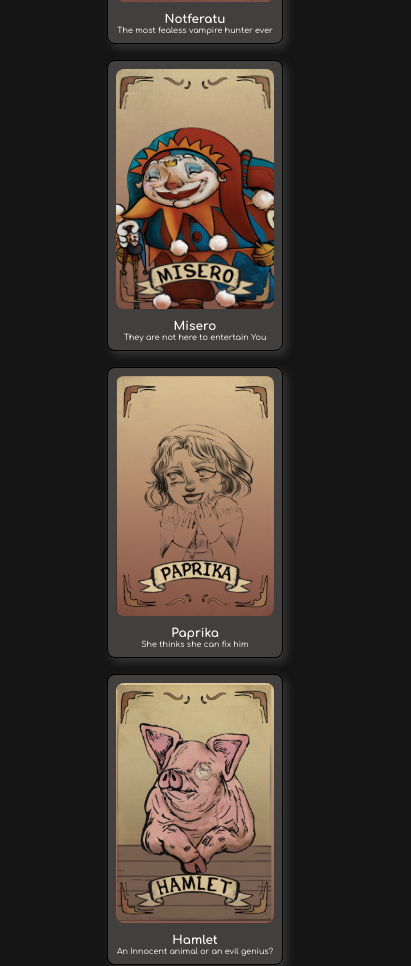
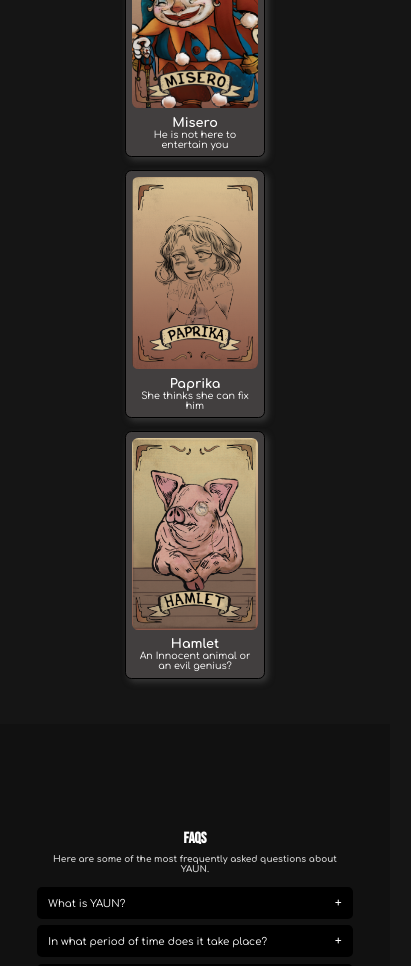
Before and after one commit to SerNikos/you-are-up-next, a React (Vite) app: page / in a window 390 px wide. Shown: the part 1020-1986 px from the top of the page, 411 px wide, since content can reach past the window. Built offline with nearby package versions, Linux system fonts and the light colour scheme.

Commit message:
responsive design details

```diff
--- a/src/App.css
+++ b/src/App.css
@@ -5,3 +5,11 @@ body {
 .characterCards{
 margin: 6rem
 }
+
+h2{
+  font-size: 2rem;
+}
+
+p{
+  font-size: 1.5rem;
+}
--- a/src/App.jsx
+++ b/src/App.jsx
@@ -48,7 +48,7 @@ function App() {
             className="yaun-card"
             img={misero}
             name="Misero"
-            description="They are not here to entertain You"
+            description="He is not here to entertain you"
           />
         </Link>
         <Link to="/AllCharactersLore#paprika">
--- a/src/components/Accordion/Accordion.css
+++ b/src/components/Accordion/Accordion.css
@@ -1,80 +1,128 @@
+@import url("https://fonts.googleapis.com/css2?family=Bebas+Neue&family=Comfortaa:wght@300..700&display=swap");
+
+* {
+  margin: 0;
+  padding: 0;
+  box-sizing: border-box;
+  outline: none;
+  font-family: "Comfortaa", sans-serif;
+}
+
+
 .accordion-container {
   display: flex;
   justify-content: center;
   align-items: center;
-  background-color: rgb(33, 32, 32);
+  padding: 3rem;
+  background-color: #111;
+  color: #fff;
+  min-height: 50vh;
+  margin-bottom: 12rem;
 }
 
 .accordion {
-  width: 50rem;
-  margin: 2rem;
-  margin-bottom: 20rem;
+  max-width: 60rem;
+  width: 100%;
+  display: flex;
+  flex-direction: column;
+  align-items: center;
 }
 
 .accordion-title {
-  margin: 2.5rem 0;
-  font-size: 2.5rem;
+  font-size: 3rem;
+  margin-bottom: 1rem;
+  text-align: center;
+  font-family: "Bebas Neue", sans-serif;
 }
 
 .accordion-description {
+  font-size: 1.6rem;
+  text-align: center;
   margin-bottom: 2rem;
-  font-size: 1.6rem;
+  opacity: 0.8;
 }
 
 .accordion-item {
-  list-style: none;
+  width: 100%;
+  margin-bottom: 1rem;
+  border-radius: 0.8rem;
+  overflow: hidden;
 }
 
-.accordion-list {
-  list-style: none;
-  padding: 0;
-  margin: 0;
+.accordion-question {
+  background-color: #000;
+  padding: 1.6rem 2rem;
+  cursor: pointer;
+  display: flex;
+  justify-content: space-between;
+  align-items: center;
+  font-size: 1.8rem;
+  transition: all 0.3s ease;
 }
 
-ul {
-  padding: 0;
-  margin: 0;
+.accordion-question:hover {
+  background-color: #222;
 }
+
 .expand-symbol {
   font-size: 2rem;
 }
-.accordion-question {
-  font-size: 1.3rem;
-  padding: 3rem;
-  margin-bottom: 1rem;
-  background-color: black;
-  color: white;
-  list-style: none;
-
-  cursor: pointer;
-  width: 50rem;
-  display: flex;
-  justify-content: space-between;
-  list-style: none;
-}
 
 .accordion-answer {
+  background-color: #f0f8ff;
+  color: #000;
+  padding: 0 2rem;
+  font-size: 1.6rem;
+  line-height: 1.6;
+  border-radius: 0 0 0.8rem 0.8rem;
+
+  /* animation */
   max-height: 0;
   overflow: hidden;
-  background-color: aliceblue;
-  color: black;
-  padding: 0 2rem;
-  border-radius: 0 0 1rem 1rem;
-  transition: max-height 0.3s ease, padding 0.3s ease;
+  transition: max-height 0.4s ease, padding 0.3s ease;
 }
 
 .accordion-answer.open {
-  font-size: 1.5rem;
-  max-height: 2rem;
-  padding: 4rem;
-  margin-bottom: 1rem;
-  margin-top: -1rem;
-  display: flex;
-  justify-content: left;
-  align-items: center;
-  text-align: left;
+  max-height: 30rem;
+  padding: 1.6rem 2rem;
 }
 
-.accordion-span{
-  padding: .5rem;
+.accordion-span {
+  color: #007bff;
+  text-decoration: underline;
+  cursor: pointer;
 }
+
+.accordion-span:hover {
+  text-decoration: none;
+}
+
+
+@media (max-width: 500px) {
+  html {
+    font-size: 55%;
+  }
+
+  .accordion {
+    width: 90%;
+  }
+
+  .accordion-title {
+    font-size: 2.4rem;
+  }
+
+  .accordion-description {
+    font-size: 1.4rem;
+  }
+
+  .accordion-question {
+    font-size: 1.6rem;
+    padding: 1.4rem 1.8rem;
+  }
+
+  .accordion-answer {
+    font-size: 1.5rem;
+    padding: 0rem 1.8rem;
+    text-align: center;
+  }
+}
--- a/src/components/Accordion/Accordion.jsx
+++ b/src/components/Accordion/Accordion.jsx
@@ -1,38 +1,45 @@
-import React from "react";
-import { Link } from "react-router-dom";
+import React, { useState } from "react";
 import "./Accordion.css";
-import { useState } from "react";
 
 const data = [
   {
     question: "What is YAUN?",
     answer:
-      "YAUN its a physical self-published board game funded by kickstarter",
+      "YAUN is a self-published physical board game funded on Kickstarter.",
   },
   {
-    question: "In What Period of Time",
-    answer: "Of Course the midevel times",
+    question: "In what period of time does it take place?",
+    answer: "YAUN takes place in the medieval times.",
   },
   {
-    question: "How can i Buy it",
-    answer: "Click the Buy Button we work with BoxNow and ACS",
+    question: "How can I buy it?",
+    answer: "Click the Buy button — we work with BoxNow and ACS.",
   },
   {
-    question: "Is it difficult to learn how to play?",
+    question: "Do you have other social media?",
     answer: (
       <>
-        Not at all,
-        <a href="https://www.youtube.com/watch?v=dQw4w9WgXcQ" target="_blank" rel="noopener noreferrer">
-          <span className="accordion-span"> click here </span>
+        Yes, of course! Follow us on Instagram{" "}
+        <a
+          href="https://www.instagram.com/yaun_game"
+          target="_blank"
+          rel="noopener noreferrer"
+          className="accordion-span"
+        >
+          click here
         </a>
-        to watch a tutorial video.
+        .
       </>
     ),
   },
 ];
 
 export const Accordion = () => {
-  const [selected, setSelected] = useState("");
+  const [selected, setSelected] = useState(null);
+
+  const toggle = (index) => {
+    setSelected(selected === index ? null : index);
+  };
 
   return (
     <div className="accordion-container">
@@ -46,13 +53,14 @@ export const Accordion = () => {
             <li key={index} className="accordion-item">
               <div
                 className="accordion-question"
-                onClick={() => setSelected(selected === index ? null : index)}
+                onClick={() => toggle(index)}
               >
                 {faq.question}
                 <span className="expand-symbol">
                   {selected === index ? "-" : "+"}
                 </span>
               </div>
+
               <div
                 className={`accordion-answer ${
                   selected === index ? "open" : ""
--- a/src/components/AllCharactersLore/AllCharactersLore.css
+++ b/src/components/AllCharactersLore/AllCharactersLore.css
@@ -35,3 +35,13 @@ body {
   font-size: 8rem;
   padding-bottom: 3rem;
 }
+
+.character-discription {
+  font-size: 2rem;
+}
+
+@media (max-width: 600px) {
+  html {
+    font-size: 40%;
+  }
+}
--- a/src/components/AllCharactersLore/AllCharactersLore.jsx
+++ b/src/components/AllCharactersLore/AllCharactersLore.jsx
@@ -19,20 +19,20 @@ const characters = [
     image: executioner,
     description: (
       <>
-        Beauty is both a blessing and a curse. That’s the problem of our beloved
+        Beauty is both a blessing and a curse. That's the problem of our beloved
         executioner. Male, female, and everything in between if you wanted a
         romantic partner, you wanted him. Legend says his first conquest was the
         midwife who delivered him. Having spent his entire life as the
-        embodiment of the halo effect, he grew tired. What’s the point when
+        embodiment of the halo effect, he grew tired. What's the point when
         everything and everyone comes so easily? So he did the only thing that
-        made sense: he decided he’s a fighter, not a lover. He took over the
+        made sense: he decided he's a fighter, not a lover. He took over the
         family business and became the new executioner. Associated with death
         itself, surely people would stop seeing him only for his looks. And with
         endless grace and sex appeal -even in this line of work- he finally
-        succeeded. Now, he’s not just a handsome guy.
+        succeeded. Now, he's not just a handsome guy.
         <span style={{ fontWeight: "bold", color: "#b91a27e9" }}>
           {" "}
-          He’s the sexy executioner.
+          He's the sexy executioner.
         </span>
       </>
     ),
@@ -44,12 +44,12 @@ const characters = [
     description: `He is a ruthless and relentless vampire hunter. After his mother died when a vampire
       cursed her blood (she suffered from sepsis), he swore to dedicate his life to becoming
       the greatest vampire hunter in the world, so that no one else would ever go through what
-      he did. After years of training and finding the perfect equipment, he’s finally ready to
+      he did. After years of training and finding the perfect equipment, he's finally ready to
       face a vampire… once he finds one. His latest trick? To dress up as a vampire so that a
       real one might come out of hiding without fear—and then… theeeen… they mistook him for a
-      vampire and sent him to be executed. He’s now waving garlic around, scrubbing off his makeup,
-      and shouting that he’s human hoping to save himself. Useless though, since everyone already knows
-      he’s human; they just wanted an excuse to get rid of him after ten long years of him driving everyone
+      vampire and sent him to be executed. He's now waving garlic around, scrubbing off his makeup,
+      and shouting that he's human hoping to save himself. Useless though, since everyone already knows
+      he's human; they just wanted an excuse to get rid of him after ten long years of him driving everyone
       crazy with his vampire obsession. `,
   },
   {
@@ -57,14 +57,14 @@ const characters = [
     name: "Misero",
     image: misero,
     description: `
-      Humor ages with man. We don’t know if that’s true, but that’s the state of the king’s once-beloved clown.
+      Humor ages with man. We don't know if that's true, but that's the state of the king's once-beloved clown.
       After more than forty years of jokes, cream pies, and sarcasm, this jester stopped spreading smiles and joy.
       In a last attempt to be funny again, he decided to reinvent himself by changing his stage name from Bozo to Smiley, Harleking, Sad-Sad-Sammy, and every other terrible name imaginable—until he finally gave up and called himself Mizerio.
-      Now, all he wants is to retire. But the king won’t let him because, besides being useless entertainment, he also happens to be the king’s only real advisor (when you’re the clown no one pays attention to, you overhear a lot).
+      Now, all he wants is to retire. But the king won't let him because, besides being useless entertainment, he also happens to be the king’s only real advisor (when you’re the clown no one pays attention to, you overhear a lot).
       Finally, he decided to go out the way he lived: with a joke.
-      He made a particularly vulgar joke about the queen’s behind and ended up in line for execution.
-      He’s oddly happy about it, until a child gives him a clown scepter and says he’s his biggest fan.
-      Realizing he can still make someone laugh, Mizerio decides… it’s not his time yet.
+      He made a particularly vulgar joke about the queen's behind and ended up in line for execution.
+      He’s oddly happy about it, until a child gives him a clown scepter and says he's his biggest fan.
+      Realizing he can still make someone laugh, Mizerio decides… it's not his time yet.
     `,
   },
   {
@@ -73,13 +73,13 @@ const characters = [
     image: paprika,
     description: `
       A young maid with a talent for cooking, who, despite barely being able to read, finds a spice book
-      with pictures and uses it for her next pie. She leaves everyone speechless—they’ve just tasted the
-      most gourmet medieval dish imaginable.A woman who’s good at something, can read, and uses spices?
+      with pictures and uses it for her next pie. She leaves everyone speechless—they've just tasted the
+      most gourmet medieval dish imaginable. A woman who's good at something, can read, and uses spices?
       She must be a witch. The court sentenced her to two months of community service, but she requested
-      execution because she’s in love with the executioner (she thinks she can “fix” him).
+      execution because she's in love with the executioner (she thinks she can “fix” him).
       After annoying the judge for over three hours, he gave up and sentenced her to death.
       Unfortunately, while waiting in the execution line, she suddenly remembered: if the executioner
-      kills her, she’ll never see him again. So, she decides to escape—and change her approach.
+      kills her, she'll never see him again. So, she decides to escape and change her approach.
     `,
   },
   {
@@ -87,14 +87,14 @@ const characters = [
     name: "Hamlet",
     image: hamlet,
     description: `
-      It’s the Middle Ages. A pig appears out of nowhere, knocks a flowerpot off a lady’s balcony, and it
+      It's the Middle Ages. A pig appears out of nowhere, knocks a flowerpot off a lady's balcony, and it
       falls on the head of the local lord—killing him instantly.
-      Would you call that manslaughter or murder? Whether it’s a pig doesn’t matter—someone must pay for
-      this tragic accident. The worst part? The pig actually is intelligent and self-aware. In fact, he’s
+      Would you call that manslaughter or murder? Whether it's a pig doesn't matter—someone must pay for
+      this tragic accident. The worst part? The pig actually is intelligent and self-aware. In fact, he's
       a secret member and informant of an underground organization plotting against the regime. His plan
       all along was to assassinate the nobleman so that the city would fall under the control of this
-      secret order—and all without breaking the law! After all, who would accuse a pig? Well, everyone
-      actually, because he forgot he’s in the Middle Ages—when people do believe animals have consciousness,
+      secret order and all without breaking the law! After all, who would accuse a pig? Well, everyone
+      actually, because he forgot he's in the Middle Ages, when people do believe animals have consciousness,
       and criminal law is still in its early stages.And so, a cunning conspirator now finds himself trying
       desperately not to become bacon.
     `,
@@ -132,7 +132,7 @@ export default function AllCharactersLore() {
             />
             <div className="second-half">
               <h2 id={`${char.id}-title`}>{char.name}</h2>
-              <p>{char.description}</p>
+              <p className="character-discription">{char.description}</p>
             </div>
           </section>
         ))}
--- a/src/components/GameDescription/GameDescription.css
+++ b/src/components/GameDescription/GameDescription.css
@@ -83,3 +83,7 @@
   color: #63080e;
   cursor: pointer;
 }
+
+.game-description p{
+  font-size: 2rem;
+}
--- a/src/components/NavBar/NavBar.css
+++ b/src/components/NavBar/NavBar.css
@@ -13,6 +13,7 @@
   gap: 3rem;
   margin: 0;
   padding: 0;
+  font-size: 2rem;
 }
 
 .nav-logo {
@@ -33,7 +34,8 @@
   transform: scale(1.1);
 }
 
-@media (max-width: 60rem) { /* 600px */
+
+@media (max-width: 500px) {
   .nav-list {
     flex-direction: column;
     gap: 1.5rem;
--- a/src/index.css
+++ b/src/index.css
@@ -51,24 +51,46 @@ html {
 }
 
 @media (max-width: 500px) {
-  .accordion-item,
-  .accordion-tile,
-  .accordion-description {
-    max-width: 85%;
-    padding: 2rem;
-  }
-  .accordion-title {
-    font-size: 1.5rem;
-    padding-left: 1rem;
-  }
-  .accordion-description {
-    padding-left: 1rem;
-    font-size: 1.5rem;
-  }
   .accordion {
     display: flex;
     flex-direction: column;
-    justify-content: center;
     align-items: center;
+    width: 100%;
+  }
+
+  .accordion-item {
+    width: 90%;
+    margin-bottom: 1rem;
+    border-radius: 0.5rem;
+  }
+
+  .accordion-question {
+    padding: 1.5rem;
+    font-size: 1.6rem;
+  }
+
+  .accordion-answer {
+    background-color: #f0f8ff;
+    border-radius: 0.5rem;
+    padding: 1.5rem;
+    font-size: 1.4rem;
+    width: 100%;
+    box-sizing: border-box;
+  }
+
+  .open {
+    display: block;
+  }
+
+  .accordion-title {
+    font-size: 2rem;
+    text-align: center;
+  }
+
+  .accordion-description {
+    font-size: 1.4rem;
+    text-align: center;
+    max-width: 90%;
+    margin-bottom: 2rem;
   }
 }
```
